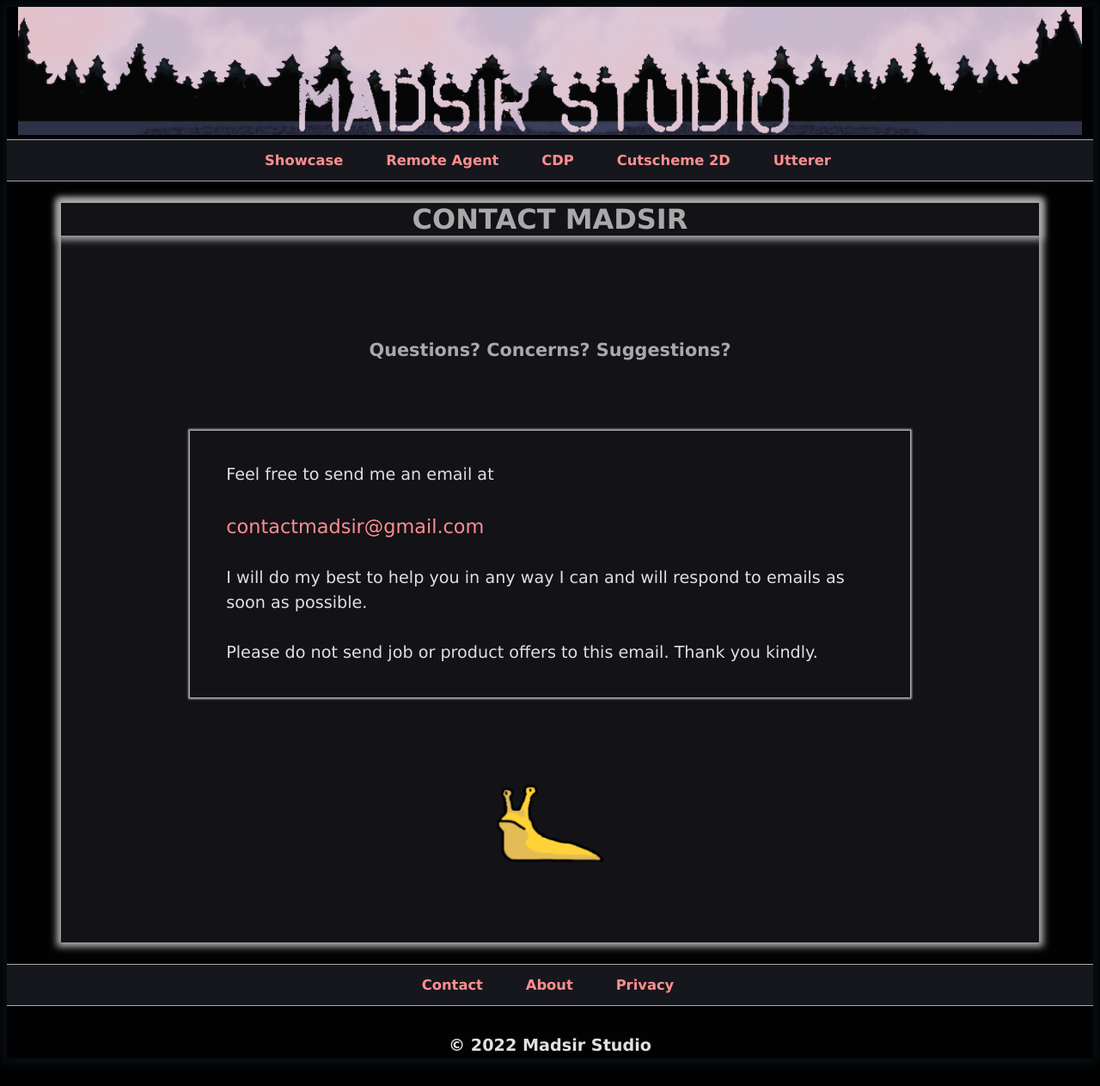
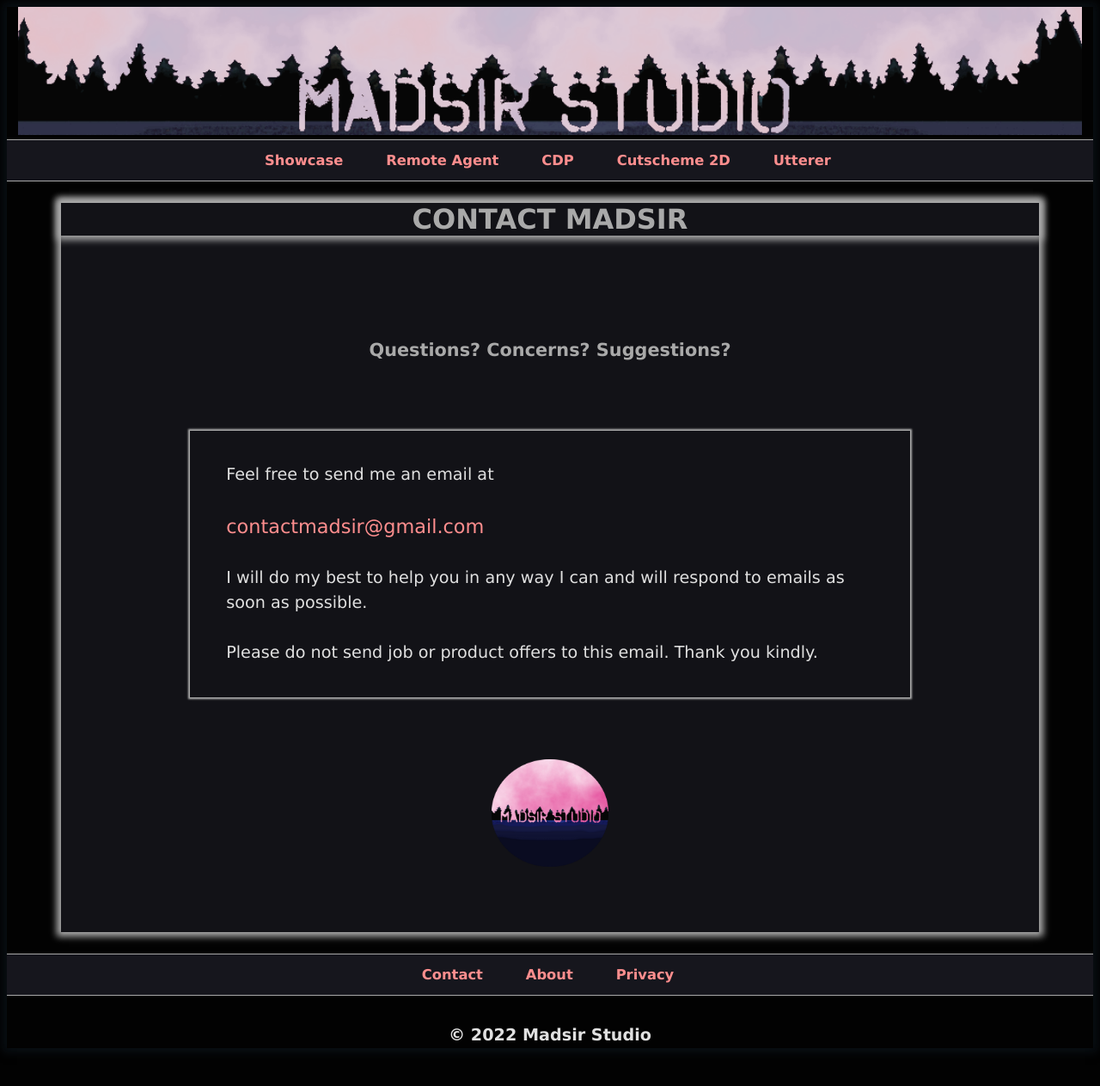
Before and after one commit to Madsir/madsirstudio.github.io, a Jekyll site: the page built from contact/index.html, in a window 1280 px wide. Shown: the whole page at 86% size. Built offline with Jekyll 4.4.1, drawn with Linux system fonts in a browser that asks for light colours.

Commit message:
Update index.html

```diff
--- a/contact/index.html
+++ b/contact/index.html
@@ -52,7 +52,7 @@ title: Contact Madsir Studio
 		<br>
     		<br>
 		<center>
-			<img src="/Assets/sluggy.png" alt="Madsir Studio" width="15%">
+			<img src="/Assets/MSSICON.png" alt="Madsir Studio" width="15%">
 		<br>
 		</center>
 		<br>
```
